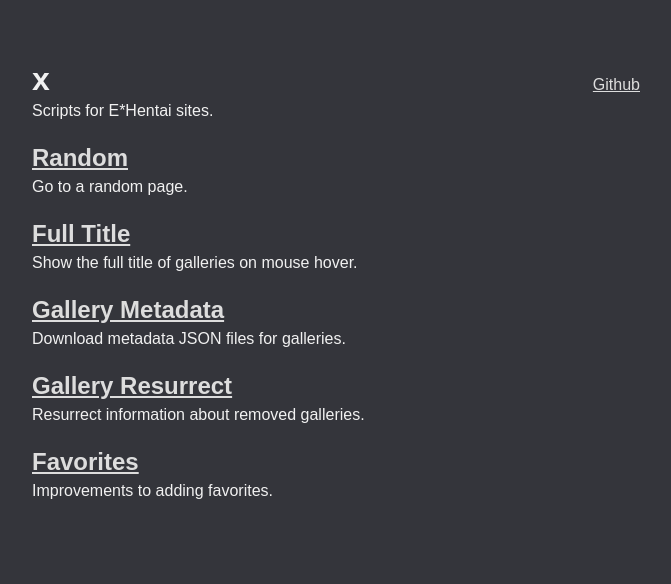
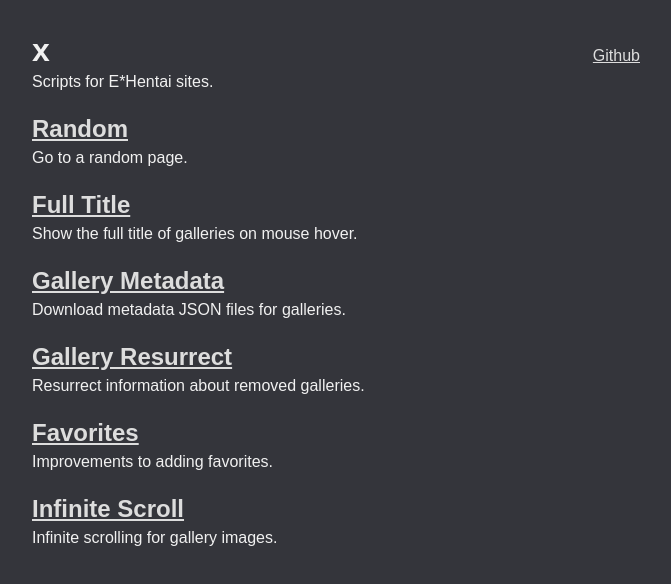
Before and after one commit to dnsev-h/x, a plain HTML site: page index.html in a window 1280 px wide. Shown: the whole page, without its empty margins (304-975 px from the left). Drawn offline with Linux system fonts and the light colour scheme.

Commit message:
Add infinite scroll info

```diff
--- a/index.html
+++ b/index.html
@@ -56,6 +56,13 @@
 		Improvements to adding favorites.
 	</p>
 
+	<h2>
+		<a href="https://raw.githubusercontent.com/dnsev-h/x/master/builds/x-infinite-scroll.user.js">Infinite Scroll</a>
+	</h2>
+	<p>
+		Infinite scrolling for gallery images.
+	</p>
+
 </div></div>
 
 </body>
```
